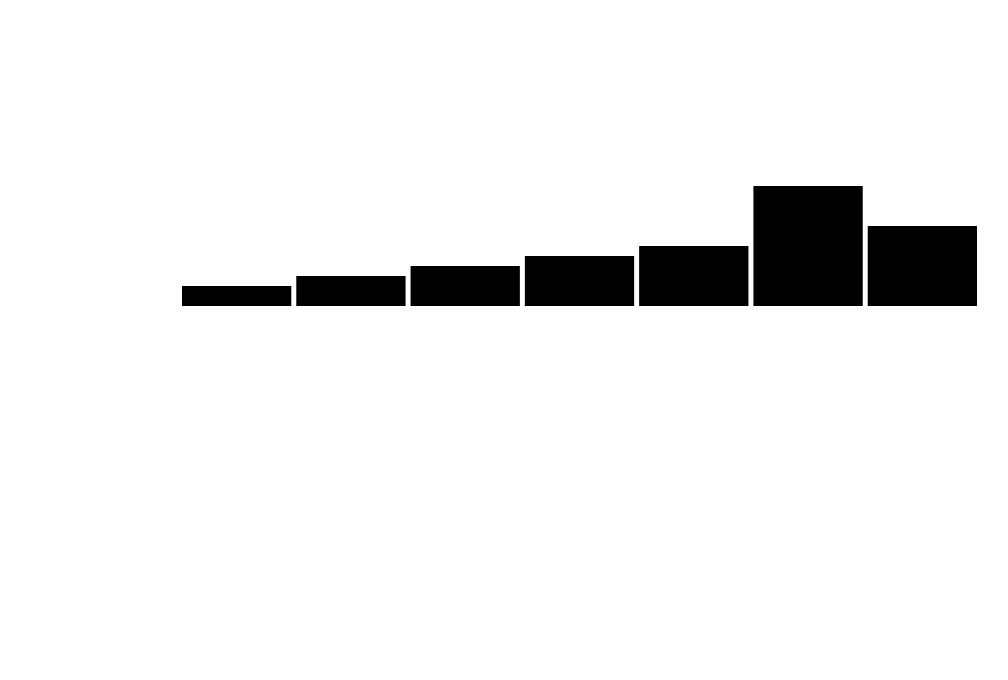
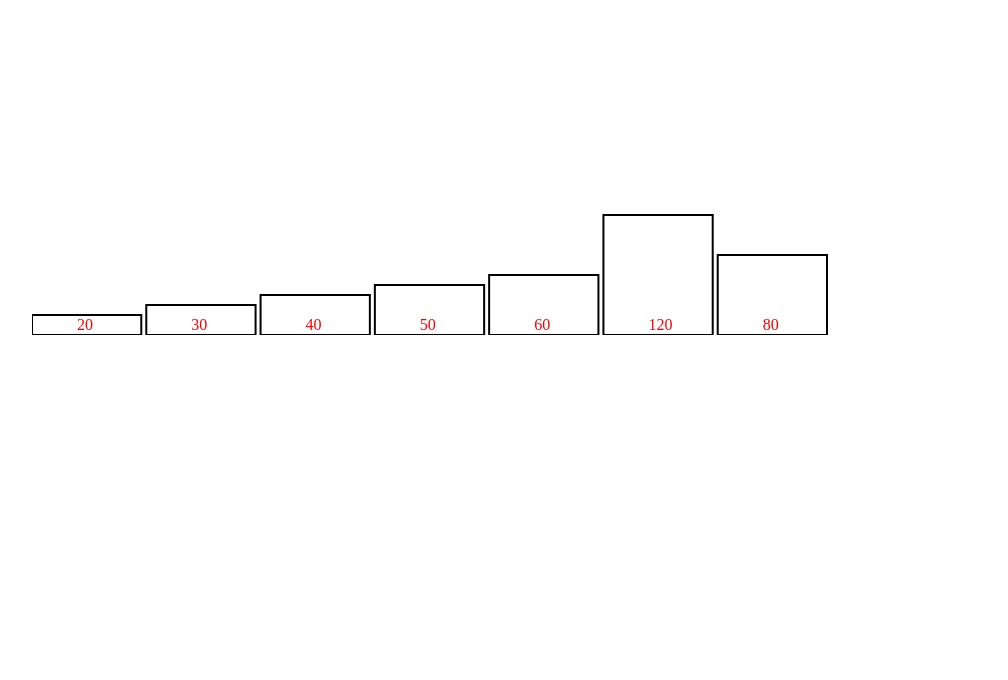
Before and after one commit to anniekao/lighthouse-js-fundamentals, a plain HTML site: page stretch-project/index.html in a window 1280 px wide. Shown: the part 120-800 px from the top of the page, without its empty margins (208-1216 px from the left). Drawn offline with nearby package versions, Linux system fonts and the light colour scheme.

Commit message:
Update -- centered elements, added numerical values to bars

```diff
--- a/stretch-project/index.html
+++ b/stretch-project/index.html
@@ -8,10 +8,8 @@
     <link rel='stylesheet' type='text/css' media='screen' href='main.css'>
 </head>
 <body>
-    <div id = 'content'>
-        <div id = 'graph-title'>Bar Graph Title</div>
-        <svg id = 'graph-body'></svg>
-    </div>
+    <div id = 'graph-title'>Bar Graph Title</div>
+    <svg id = 'graph-body'></svg>
 
     <script src="https://code.jquery.com/jquery-3.2.1.min.js"
     integrity="sha256-hwg4gsxgFZhOsEEamdOYGBf13FyQuiTwlAQgxVSNgt4=" crossorigin="anonymous"></script>
--- a/stretch-project/main.css
+++ b/stretch-project/main.css
@@ -7,3 +7,8 @@
     text-align: center;
     padding: 50px;
 }
+
+svg {
+    display: block;
+    margin: auto;
+}
--- a/stretch-project/main.js
+++ b/stretch-project/main.js
@@ -1,6 +1,15 @@
 // Change graph title
-function graphTitle(title){
+function graphTitle(title, color = 'black', size = '50px'){
     $('#graph-title').text(title);
+    $('#graph-title').css('color', color);
+    $('#graph-title').css('font-size', size);
+}
+
+// Given an array of data, an object containing the width and height of the chart and the element where the chart appears
+// a bar chart is created.
+function drawBarChart(data, options, element) {
+    setSVGWidthHeight(options.width, options.height);
+    drawBars(data, element);
 }
 
 // Set the width and height of the svg element
@@ -22,24 +31,36 @@ function drawBars(data, element){
         rect.setAttribute('y', height - data[i]);
         rect.setAttribute('height', data[i]);
         rect.setAttribute('width', barWidth - barPadding);
-        rect.style.fill = 'black';
+        rect.style.stroke = 'black';
+        rect.style.strokeWidth = '2';
+        rect.style.fill = 'white';
         var translate = [barWidth * i, 0];
         rect.setAttribute('transform', "translate(" + translate + ")");
 
         svg.appendChild(rect);
     }
+
+    for (i = 0; i < data.length; i++){
+        var bar = document.getElementById('graph-body').children[i];
+        var text = document.createElementNS('http://www.w3.org/2000/svg', 'text');
+        text.setAttributeNS(null, 'y', svg.getAttribute('height') - 2);
+        text.setAttributeNS(null, 'x', 45);
+        text.setAttributeNS(null, 'transform', bar.getAttribute('transform'));
+        text.style.fill = 'red';
+        text.style.dominantBaseline = 'text-after-edge';
+        var label = document.createTextNode(dataSet[i]);
+        text.appendChild(label);
+
+        svg.appendChild(text);
+    }
 }
 
-// Given an array of data, an object containing the width and height of the chart and the element where the chart appears
-// a bar chart is created.
-function drawBarChart(data, options, element){
-    setSVGWidthHeight(options.width, options.height);
-    drawBars(data, element);
-}
+
+
 
 var dataSet = [20, 30, 40, 50, 60, 120, 80];
 var options = {width: 800, height: 300};
 var element = 'graph-body';
 
-graphTitle('Blah Blah Bar Graph');
+graphTitle('Blah Blah Bar Graph', 'green', '40px');
 drawBarChart(dataSet, options, element);
```
Also changed, not shown: stretch-project/README.md.
